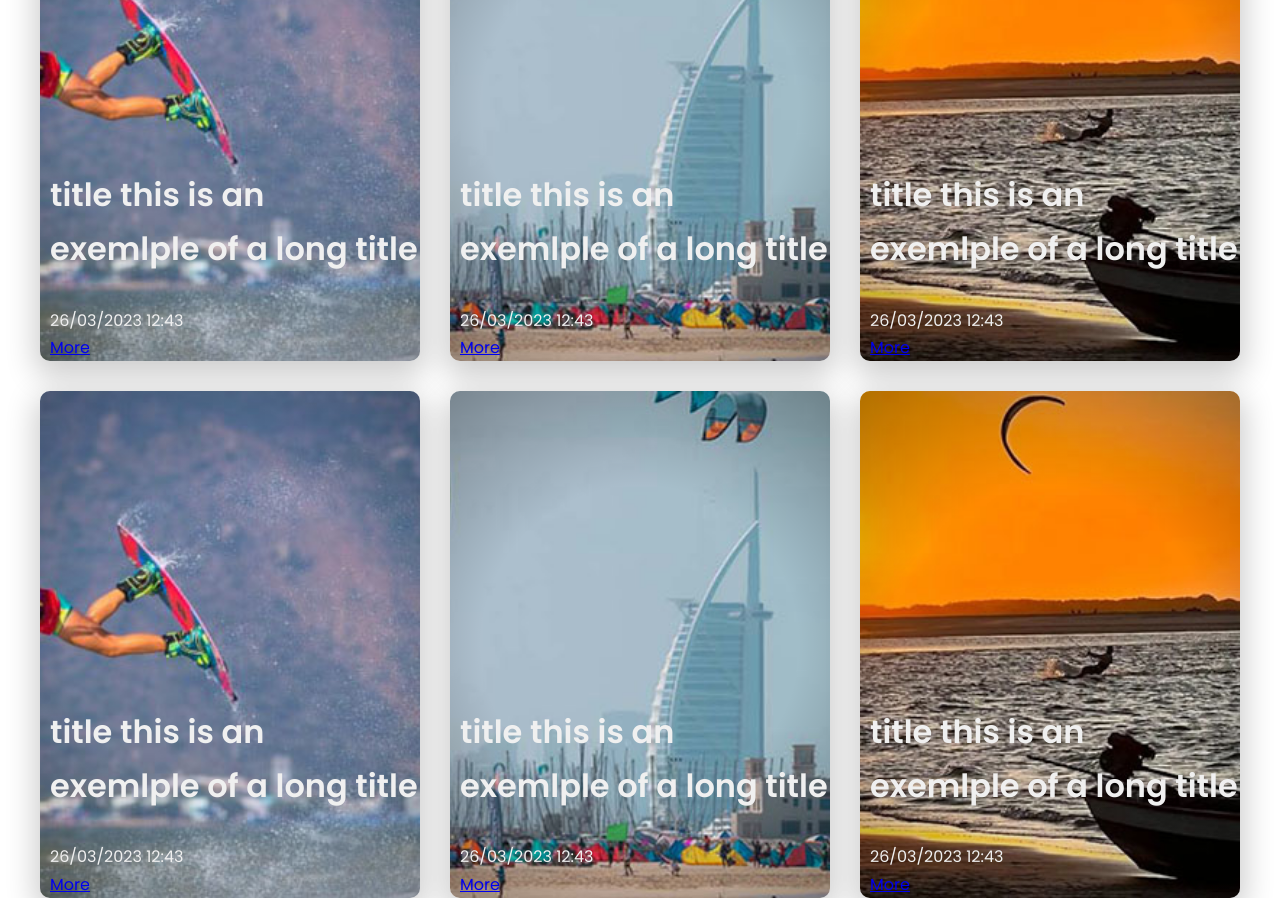
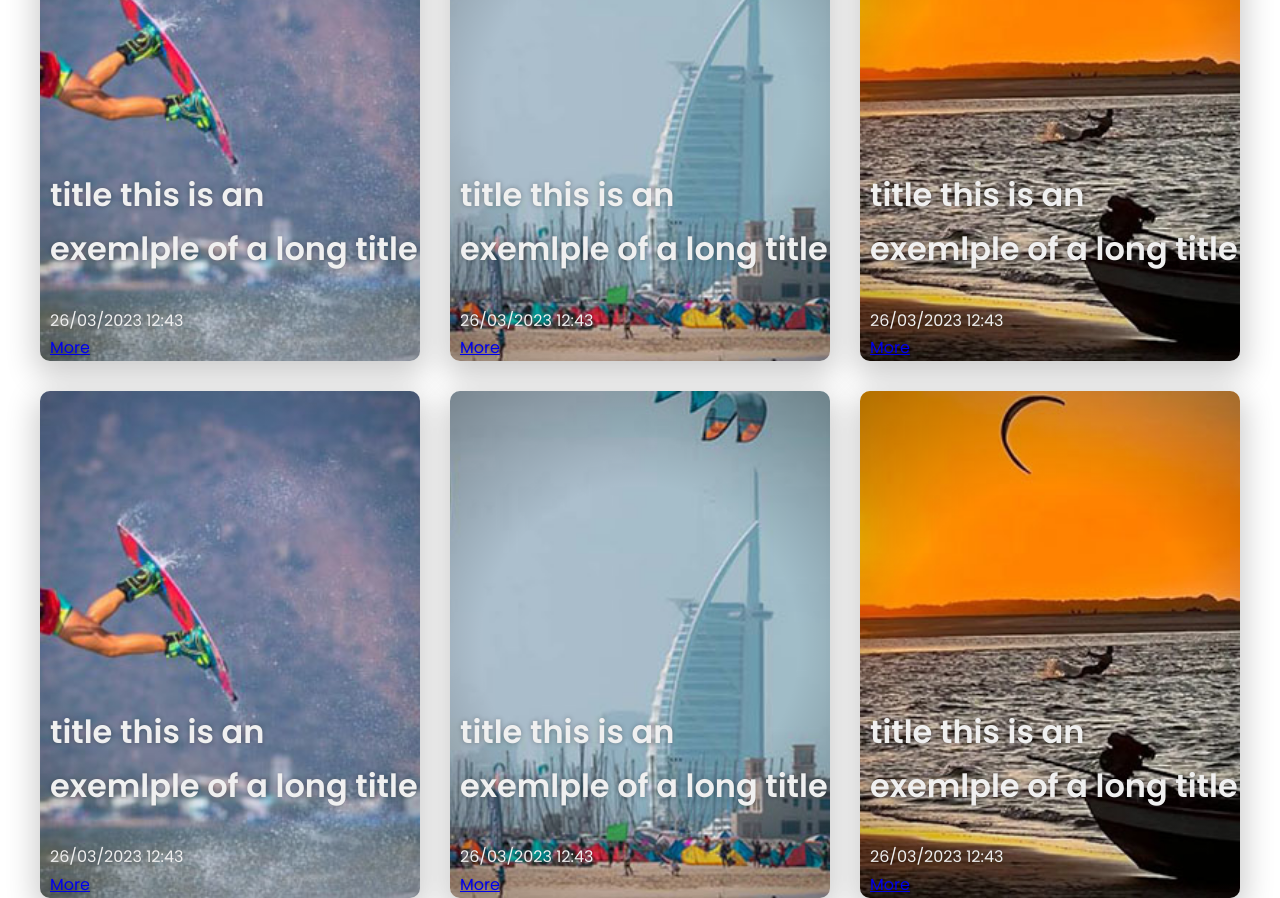
Before and after one commit to devop84/kitesurfgo, a plain HTML site: page htmls/index.html in a window 1280 px wide. Shown: the part 900-1798 px from the top of the page. Drawn offline with nearby package versions, Linux system fonts and the light colour scheme.

Commit message:
Update style.css

```diff
--- a/htmls/css/style.css
+++ b/htmls/css/style.css
@@ -356,4 +356,5 @@ section.main {
 .card-content-text{
   position: absolute;
   bottom: 0;
+  text-shadow: 0 0 5px rgba(0, 0, 0, 0.3);
 }
```
